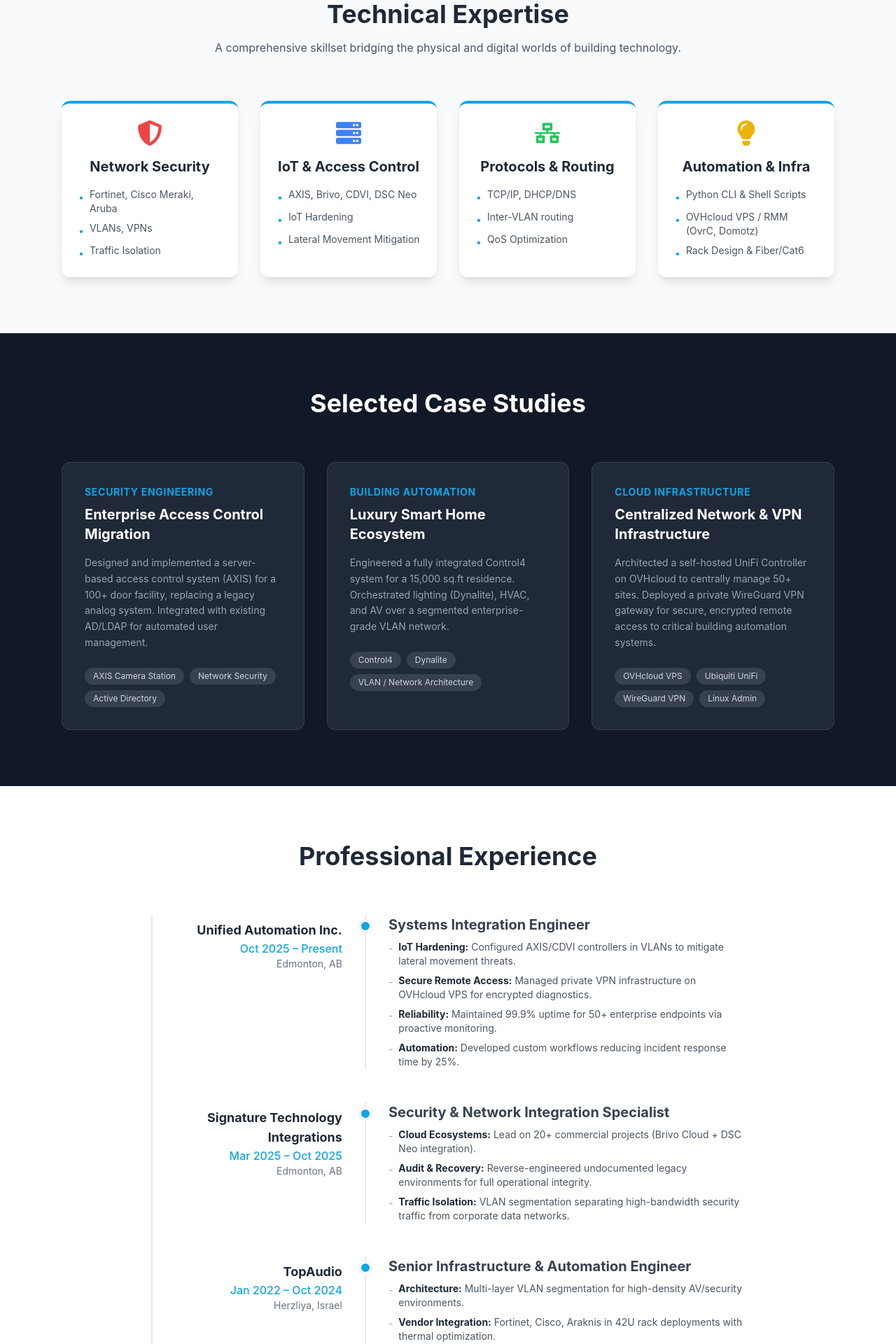
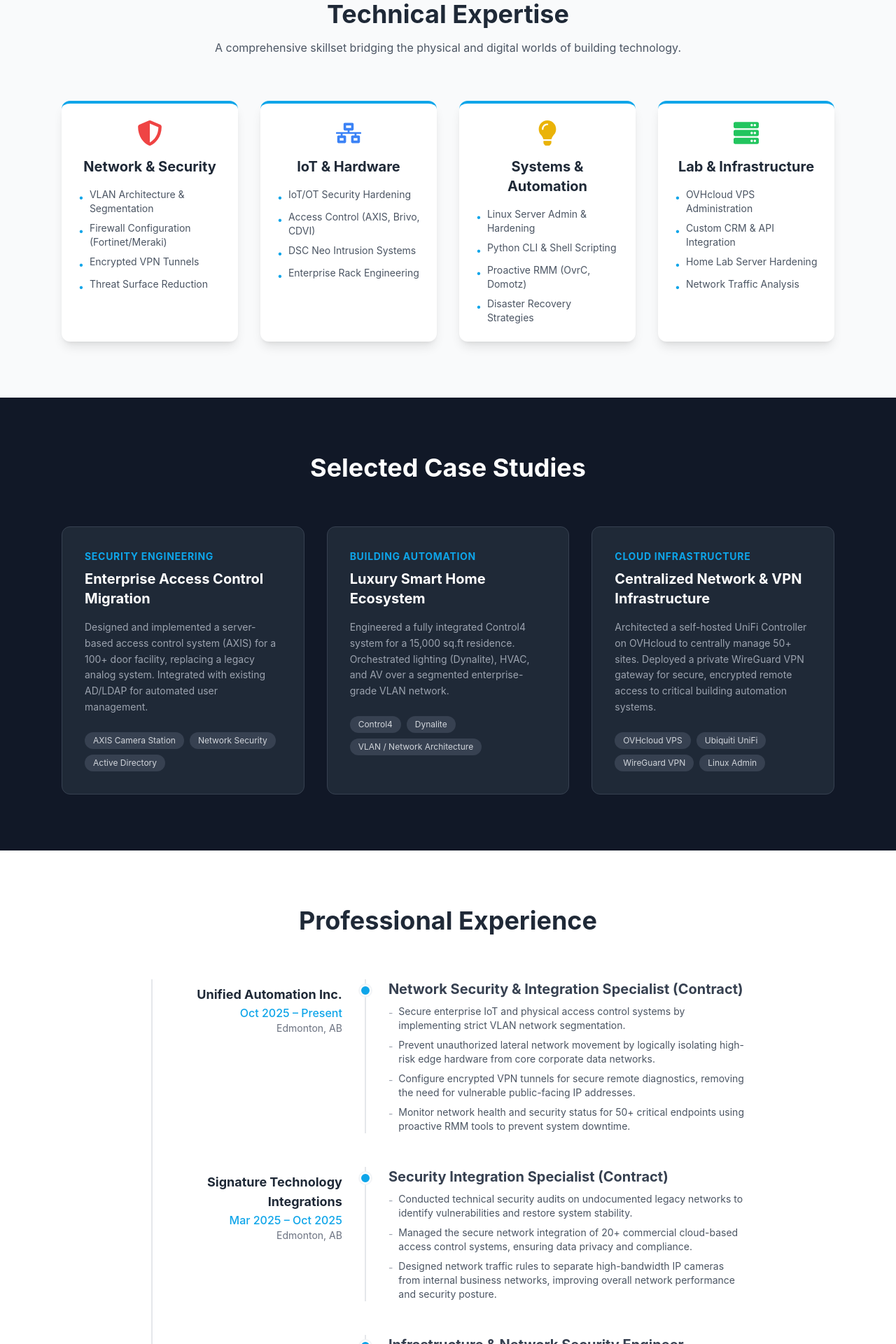
Before and after one commit to GrishinRostislav/rostman-site, a React (Create React App) app: page / in a window 1280 px wide. Shown: the part 880-2800 px from the top of the page at 70% size. Built offline with nearby package versions, Linux system fonts and the light colour scheme.

Commit message:
Sync website with Network & IoT Security Engineer resume content

```diff
--- a/src/components/EducationSection.js
+++ b/src/components/EducationSection.js
@@ -39,7 +39,7 @@
                                 <FaBookOpen className="text-green-500 mt-1 mr-3 flex-shrink-0" />
                                 <div>
                                     <span className="block font-semibold text-gray-700">CompTIA Security+</span>
-                                    <span className="text-sm text-gray-500">Exam Q2 2026</span>
+                                    <span className="text-sm text-gray-500">In Progress - Exam Scheduled Q2 2026</span>
                                 </div>
                             </li>
                             <li className="flex items-start">
--- a/src/components/ExperienceSection.js
+++ b/src/components/ExperienceSection.js
@@ -5,72 +5,72 @@
     {
         company: "Unified Automation Inc.",
         location: "Edmonton, AB",
-        role: "Systems Integration Engineer",
+        role: "Network Security & Integration Specialist (Contract)",
         period: "Oct 2025 – Present",
         description: null,
         details: [
-            "IoT Hardening: Configured AXIS/CDVI controllers in VLANs to mitigate lateral movement threats.",
-            "Secure Remote Access: Managed private VPN infrastructure on OVHcloud VPS for encrypted diagnostics.",
-            "Reliability: Maintained 99.9% uptime for 50+ enterprise endpoints via proactive monitoring.",
-            "Automation: Developed custom workflows reducing incident response time by 25%."
+            "Secure enterprise IoT and physical access control systems by implementing strict VLAN network segmentation.",
+            "Prevent unauthorized lateral network movement by logically isolating high-risk edge hardware from core corporate data networks.",
+            "Configure encrypted VPN tunnels for secure remote diagnostics, removing the need for vulnerable public-facing IP addresses.",
+            "Monitor network health and security status for 50+ critical endpoints using proactive RMM tools to prevent system downtime."
         ]
     },
     {
         company: "Signature Technology Integrations",
         location: "Edmonton, AB",
-        role: "Security & Network Integration Specialist",
+        role: "Security Integration Specialist (Contract)",
         period: "Mar 2025 – Oct 2025",
         description: null,
         details: [
-            "Cloud Ecosystems: Lead on 20+ commercial projects (Brivo Cloud + DSC Neo integration).",
-            "Audit & Recovery: Reverse-engineered undocumented legacy environments for full operational integrity.",
-            "Traffic Isolation: VLAN segmentation separating high-bandwidth security traffic from corporate data networks."
+            "Conducted technical security audits on undocumented legacy networks to identify vulnerabilities and restore system stability.",
+            "Managed the secure network integration of 20+ commercial cloud-based access control systems, ensuring data privacy and compliance.",
+            "Designed network traffic rules to separate high-bandwidth IP cameras from internal business networks, improving overall network performance and security posture."
         ]
     },
     {
         company: "TopAudio",
         location: "Herzliya, Israel",
-        role: "Senior Infrastructure & Automation Engineer",
+        role: "Infrastructure & Network Security Engineer",
         period: "Jan 2022 – Oct 2024",
         description: null,
         details: [
-            "Architecture: Multi-layer VLAN segmentation for high-density AV/security environments.",
-            "Vendor Integration: Fortinet, Cisco, Araknis in 42U rack deployments with thermal optimization.",
-            "Service Optimization: Reduced site visits by 30% using OvrC/RMM proactive maintenance.",
-            "Leadership: Mentored junior engineers and established technical standards."
+            "Designed multi-layer VLAN architectures for high-density AV and physical security deployments to ensure strict traffic separation.",
+            "Secured Fortinet, Cisco, and Araknis networking infrastructure within structured 42U rack systems.",
+            "Automated proactive RMM monitoring workflows, reducing on-site emergency visits by 30% through early detection of system faults.",
+            "Mentored junior engineers and formalized technical deployment documentation to enforce consistent security standards."
         ]
     },
     {
         company: "O-me",
         location: "Jerusalem, Israel",
-        role: "Network Implementation Engineer",
+        role: "Network Deployment Engineer",
         period: "Nov 2019 – Jan 2022",
         description: null,
         details: [
-            "Automation: Python CLI scripts reduced Cisco config time from 10m → 2m for 130 branches.",
-            "Scaling: Deployed 150+ secure infrastructures using FortiGate, Aruba, Meraki.",
-            "RF Engineering: Wi-Fi heatmapping and optimization for complex architectural structures."
+            "Automated secure Cisco configuration workflows, significantly reducing deployment time across 130+ branch locations.",
+            "Deployed 150+ secure network infrastructures utilizing FortiGate firewalls and Aruba/Meraki access points.",
+            "Performed RF optimization and Wi-Fi heatmapping to ensure secure, reliable, and leak-free wireless coverage in complex architectural environments."
         ]
     },
     {
         company: "Kahane",
         location: "Israel",
-        role: "Network & Systems Integration Engineer",
+        role: "Systems Integration Engineer",
         period: "Dec 2016 – Nov 2019",
         description: null,
         details: [
-            "Engineered Philips Dynalite and Control4 ecosystems for 70+ properties with VLAN-based data isolation and firewall policies."
+            "Engineered secure automation ecosystems for 70+ properties, enforcing strict firewall policies and VLAN isolation for vulnerable edge devices."
         ]
     },
     {
         company: "Rostman",
         location: "Kazakhstan",
-        role: "IT Infrastructure Engineer (Freelance)",
+        role: "IT Infrastructure Engineer",
         period: "Mar 2010 – May 2016",
         description: null,
         details: [
-            "Managed Windows Server/Linux, Active Directory, Hyper-V virtualization for SMB clients.",
-            "Designed disaster recovery protocols and automated backup strategies."
+            "Administered Windows Server environments and virtualization platforms, enforcing access controls for SMB clients.",
+            "Implemented structured data backup strategies and disaster recovery procedures to ensure business continuity."
         ]
     }
 ];
--- a/src/components/HeroSection.js
+++ b/src/components/HeroSection.js
@@ -18,13 +18,13 @@
         className="z-10 text-center max-w-4xl"
       >
         <h2 className="text-premium-accent font-bold tracking-wider uppercase mb-4 text-sm sm:text-base">
-          Infrastructure & Network Security Engineer
+          Network & IoT Security Engineer
         </h2>
         <h1 className="text-5xl sm:text-7xl font-display font-bold mb-6 leading-tight tracking-tight">
           Rostislav Grishin
         </h1>
         <p className="text-lg sm:text-2xl text-gray-300 mb-10 max-w-2xl mx-auto leading-relaxed">
-          Infrastructure & Security Engineer with 13+ years of experience in deploying, securing, and automating multi-site network environments. Specialist in IoT Hardening, Network Segmentation, and enterprise-grade AV integration.
+          Network and IoT Security Specialist with deep experience securing physical access control and enterprise hardware (IoT/OT). Focused on protecting infrastructure by reducing attack surfaces, preventing lateral movement, and implementing secure remote access protocols.
         </p>
 
         <div className="flex flex-col sm:flex-row gap-4 justify-center items-center">
@@ -46,7 +46,7 @@
             Contact Me
           </Link>
           <a
-            href="/Rostislav_Grishin_Infrastructure_Security_Engineer.pdf"
+            href="/Rostislav Grishin - Network & IoT Security Engineer.pdf"
             download
             className="cursor-pointer flex items-center gap-2 text-gray-400 hover:text-white font-medium py-3 px-6 transition-colors"
           >
--- a/src/components/SkillsSection.js
+++ b/src/components/SkillsSection.js
@@ -4,24 +4,24 @@
 
 const skillsData = [
     {
-        category: "Network Security",
+        category: "Network & Security",
         icon: <FaShieldAlt className="text-4xl text-red-500 mb-4" />,
-        skills: ["Fortinet, Cisco Meraki, Aruba", "VLANs, VPNs", "Traffic Isolation"],
+        skills: ["VLAN Architecture & Segmentation", "Firewall Configuration (Fortinet/Meraki)", "Encrypted VPN Tunnels", "Threat Surface Reduction"],
     },
     {
-        category: "IoT & Access Control",
-        icon: <FaServer className="text-4xl text-blue-500 mb-4" />,
-        skills: ["AXIS, Brivo, CDVI, DSC Neo", "IoT Hardening", "Lateral Movement Mitigation"],
+        category: "IoT & Hardware",
+        icon: <FaNetworkWired className="text-4xl text-blue-500 mb-4" />,
+        skills: ["IoT/OT Security Hardening", "Access Control (AXIS, Brivo, CDVI)", "DSC Neo Intrusion Systems", "Enterprise Rack Engineering"],
     },
     {
-        category: "Protocols & Routing",
-        icon: <FaNetworkWired className="text-4xl text-green-500 mb-4" />,
-        skills: ["TCP/IP, DHCP/DNS", "Inter-VLAN routing", "QoS Optimization"],
+        category: "Systems & Automation",
+        icon: <FaLightbulb className="text-4xl text-yellow-500 mb-4" />,
+        skills: ["Linux Server Admin & Hardening", "Python CLI & Shell Scripting", "Proactive RMM (OvrC, Domotz)", "Disaster Recovery Strategies"],
     },
     {
-        category: "Automation & Infra",
-        icon: <FaLightbulb className="text-4xl text-yellow-500 mb-4" />,
-        skills: ["Python CLI & Shell Scripts", "OVHcloud VPS / RMM (OvrC, Domotz)", "Rack Design & Fiber/Cat6"],
+        category: "Lab & Infrastructure",
+        icon: <FaServer className="text-4xl text-green-500 mb-4" />,
+        skills: ["OVHcloud VPS Administration", "Custom CRM & API Integration", "Home Lab Server Hardening", "Network Traffic Analysis"],
     },
 ];
 
```
Also changed, not shown: 1 other file (tests, documents, lock files or other folders).
